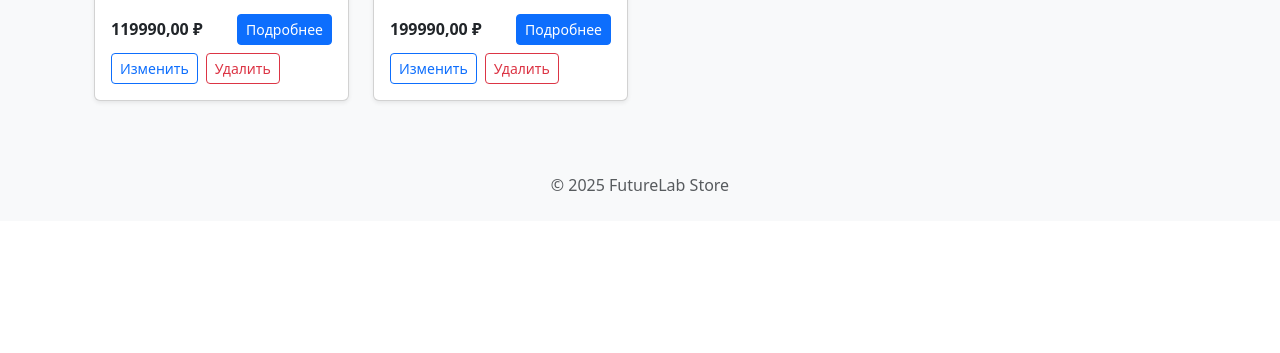
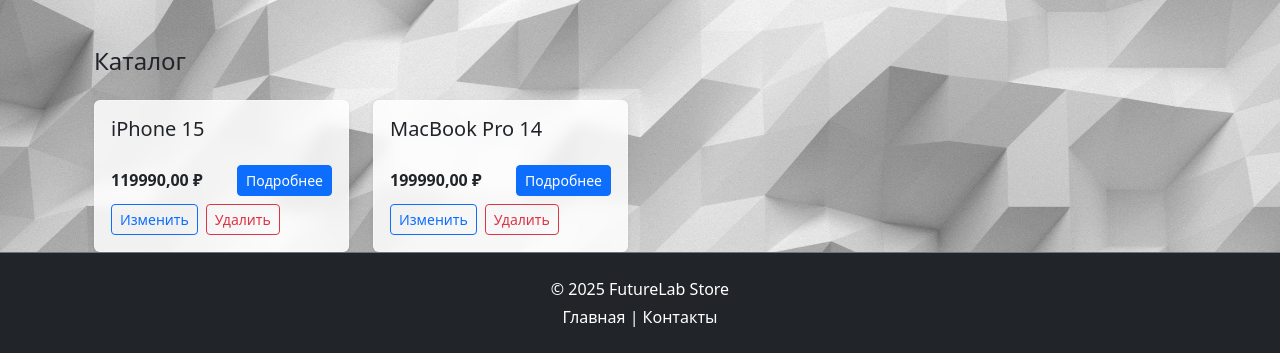
Before and after one commit to ArtemKabr/Store_Magazin, a Django app: page / in a window 1280 px wide. Shown: the part 871-1224 px from the top of the page. Before the commit the page ends 1062 px from the top, so only its background shows below. Run offline with Django 5.2, Linux system fonts and the light colour scheme; the visitor is signed in with stand-in values (Sample User, id 1); data comes from the database, SQL or seed files in the repository.

Commit message:
"Произвел модернизацию home. menu, добавил в стили отображения и замылевание плашек и анимирование кнопок, добавил фон сайта"

```diff
--- a/catalog/templates/catalog/base.html
+++ b/catalog/templates/catalog/base.html
@@ -4,22 +4,38 @@
 <head>
   <meta charset="utf-8">
   <meta name="viewport" content="width=device-width, initial-scale=1">
-  <title>{{ title|default:"Store_Magazin" }}</title>
+  <title>{{ title|default:"FutureLab Store" }}</title>
   <link href="https://cdn.jsdelivr.net/npm/bootstrap@5.3.3/dist/css/bootstrap.min.css" rel="stylesheet">
+  <link rel="stylesheet" href="{% static 'css/app.css' %}">
 </head>
-<body class="bg-light">
 
-{# меню подключается отдельным подшаблоном #}
-{% include "catalog/includes/menu.html" %}
+<body class="d-flex flex-column min-vh-100 bg-light" style="padding-top: 70px;">
+  {% include "catalog/includes/menu.html" %}
 
-<main class="container">
-  {% block content %}{% endblock %}
-</main>
+  <main class="flex-fill container">
+    {% block content %}{% endblock %}
+  </main>
 
-<footer class="mt-5 py-4 text-center text-muted">
-  © {% now "Y" %} FutureLab Store
-</footer>
+  <footer class="bg-dark text-white py-4 mt-auto border-top border-secondary">
+    <div class="container text-center">
+      <p class="mb-1">© {% now "Y" %} FutureLab Store</p>
+      <p class="mb-0">
+        <a href="{% url 'catalog:home' %}" class="text-white text-decoration-none">Главная</a> |
+        <a href="{% url 'catalog:contacts' %}" class="text-white text-decoration-none">Контакты</a>
+      </p>
+    </div>
+  </footer>
 
-<script src="https://cdn.jsdelivr.net/npm/bootstrap@5.3.3/dist/js/bootstrap.bundle.min.js"></script>
+  <script src="https://cdn.jsdelivr.net/npm/bootstrap@5.3.3/dist/js/bootstrap.bundle.min.js"></script>
+  <script>
+    window.addEventListener("scroll", function () {
+      const navbar = document.querySelector(".navbar-scroll");
+      if (window.scrollY > 50) {
+        navbar.classList.add("navbar-transparent");
+      } else {
+        navbar.classList.remove("navbar-transparent");
+      }
+    });
+  </script>
 </body>
 </html>
--- a/catalog/templates/catalog/home.html
+++ b/catalog/templates/catalog/home.html
@@ -16,8 +16,7 @@
     Ваш браузер не поддерживает видео.
   </video>
   <div class="video-overlay d-flex justify-content-center align-items-center">
-    <h1 class="text-white fw-bold display-4">FutureLab Store</h1>
-  </div>
+    </div>
 </div>
 
 <div class="container mt-5">
--- a/catalog/templates/catalog/includes/menu.html
+++ b/catalog/templates/catalog/includes/menu.html
@@ -1,21 +1,24 @@
-<nav class="navbar navbar-expand-lg navbar-dark bg-dark mb-4">
+<nav class="navbar navbar-expand-lg navbar-dark bg-dark fixed-top shadow-sm navbar-scroll">
   <div class="container">
-    <a class="navbar-brand" href="{% url 'catalog:home' %}">FutureLab Store</a>
-    <button class="navbar-toggler" type="button" data-bs-toggle="collapse" data-bs-target="#mainNav" aria-controls="mainNav" aria-expanded="false" aria-label="Toggle navigation">
+    <a class="navbar-brand fw-bold" href="{% url 'catalog:home' %}">FutureLab Store</a>
+    <button class="navbar-toggler" type="button" data-bs-toggle="collapse" data-bs-target="#mainNav"
+            aria-controls="mainNav" aria-expanded="false" aria-label="Toggle navigation">
       <span class="navbar-toggler-icon"></span>
     </button>
 
     <div id="mainNav" class="collapse navbar-collapse">
       <ul class="navbar-nav ms-auto">
         <li class="nav-item"><a class="nav-link" href="{% url 'catalog:home' %}">Главная</a></li>
-      {% if user.is_authenticated %}
-        <li class="nav-item"><a class="nav-link" href="{% url 'catalog:product_create' %}">Добавить товар</a></li>
-      {% endif %}
+
+        {% if user.is_authenticated %}
+          <li class="nav-item"><a class="nav-link" href="{% url 'catalog:product_create' %}">Добавить товар</a></li>
+        {% endif %}
+
         <li class="nav-item"><a class="nav-link" href="{% url 'catalog:contacts' %}">Контакты</a></li>
 
         {% if user.is_authenticated %}
           <li class="nav-item d-flex align-items-center">
-            <form method="post" action="{% url 'users:logout' %}" style="display:inline;">
+            <form method="post" action="{% url 'users:logout' %}" class="d-inline">
               {% csrf_token %}
               <button type="submit" class="btn btn-link nav-link text-white p-0" style="text-decoration: none;">
                 Выйти
--- a/static/css/app.css
+++ b/static/css/app.css
@@ -1,3 +1,11 @@
+body {
+  background: url("../img/background.jpg") no-repeat center center fixed;
+  background-size: cover;
+  background-attachment: fixed;
+  background-color: #f8f9fa; /* запасной цвет */
+}
+
+
 /* Баннер-видео */
 .video-banner {
   position: relative;
@@ -23,3 +31,52 @@
   height: 100%;
   background: rgba(0, 0, 0, 0.3); /* лёгкое затемнение */
 }
+
+
+/* Полупрозрачные карточки товаров */
+.card {
+  background: rgba(255, 255, 255, 0.85); /* 👈 белый с прозрачностью */
+  backdrop-filter: blur(6px);             /* лёгкое размытие фона */
+  border: 1px solid rgba(255, 255, 255, 0.3);
+  box-shadow: 0 4px 10px rgba(0, 0, 0, 0.1);
+  transition: transform 0.2s ease, box-shadow 0.3s ease;
+}
+
+/* Эффект при наведении */
+.card:hover {
+  transform: translateY(-4px);
+  box-shadow: 0 6px 15px rgba(0, 0, 0, 0.2);
+  background: rgba(255, 255, 255, 0.9);
+}
+
+
+footer {
+  position: relative;
+  bottom: 0;
+  width: 100%;
+}
+
+/* Плавный переход фона и размытия */
+.navbar-scroll {
+  transition: background-color 0.4s ease, backdrop-filter 0.4s ease;
+}
+
+/* Прозрачная шапка при прокрутке */
+.navbar-transparent {
+  background-color: rgba(33, 37, 41, 0.3) !important; /* ещё более прозрачный фон */
+  backdrop-filter: blur(10px); /* чуть сильнее размыто */
+  box-shadow: 0 2px 12px rgba(0, 0, 0, 0.25);
+  border-bottom: 1px solid rgba(255, 255, 255, 0.15); /* лёгкая граница для аккуратности */
+}
+
+/* Текст и ссылки в шапке */
+.navbar-transparent .nav-link,
+.navbar-transparent .navbar-brand {
+  color: rgba(255, 255, 255, 0.9) !important;
+  transition: color 0.3s ease;
+}
+
+/* При наведении — чуть ярче */
+.navbar-transparent .nav-link:hover {
+  color: #fff !important;
+}
```
Also changed, not shown: static/img/background.jpg (added).
